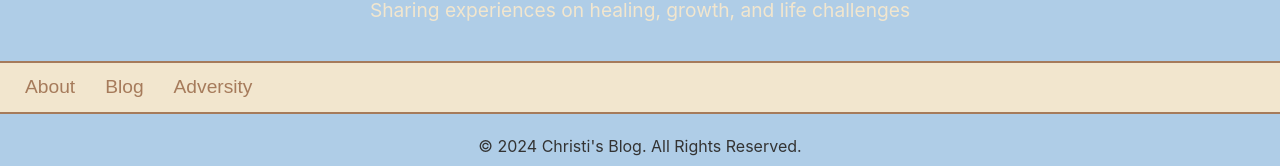
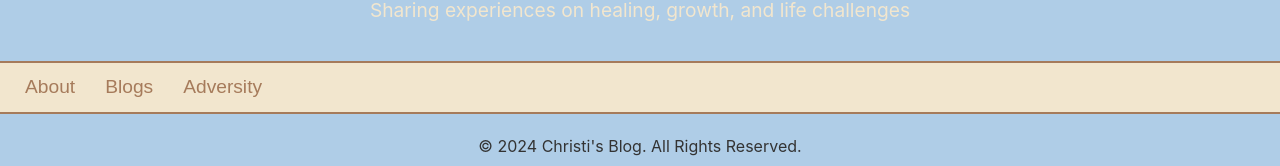
Before and after one commit to ChristiHarlow/christisblog, a React (Create React App) app: page / in a window 1280 px wide. Shown: the part 292-458 px from the top of the page. Built offline with nearby package versions, Linux system fonts and the light colour scheme; a web font is replaced by a local one.

Commit message:
Update Navbar.js

```diff
--- a/src/components/Navbar.js
+++ b/src/components/Navbar.js
@@ -7,7 +7,7 @@ function Navbar() {
     <nav className="navbar">
       <ul className="navbar-list">
         <li><Link to="/about" className="navbar-link">About</Link></li>
-        <li><Link to="/blog" className="navbar-link">Blog</Link></li>
+        <li><Link to="/blog" className="navbar-link">Blogs</Link></li>
         <li><Link to="/adversity" className="navbar-link">Adversity</Link></li>
       </ul>
     </nav>
```
